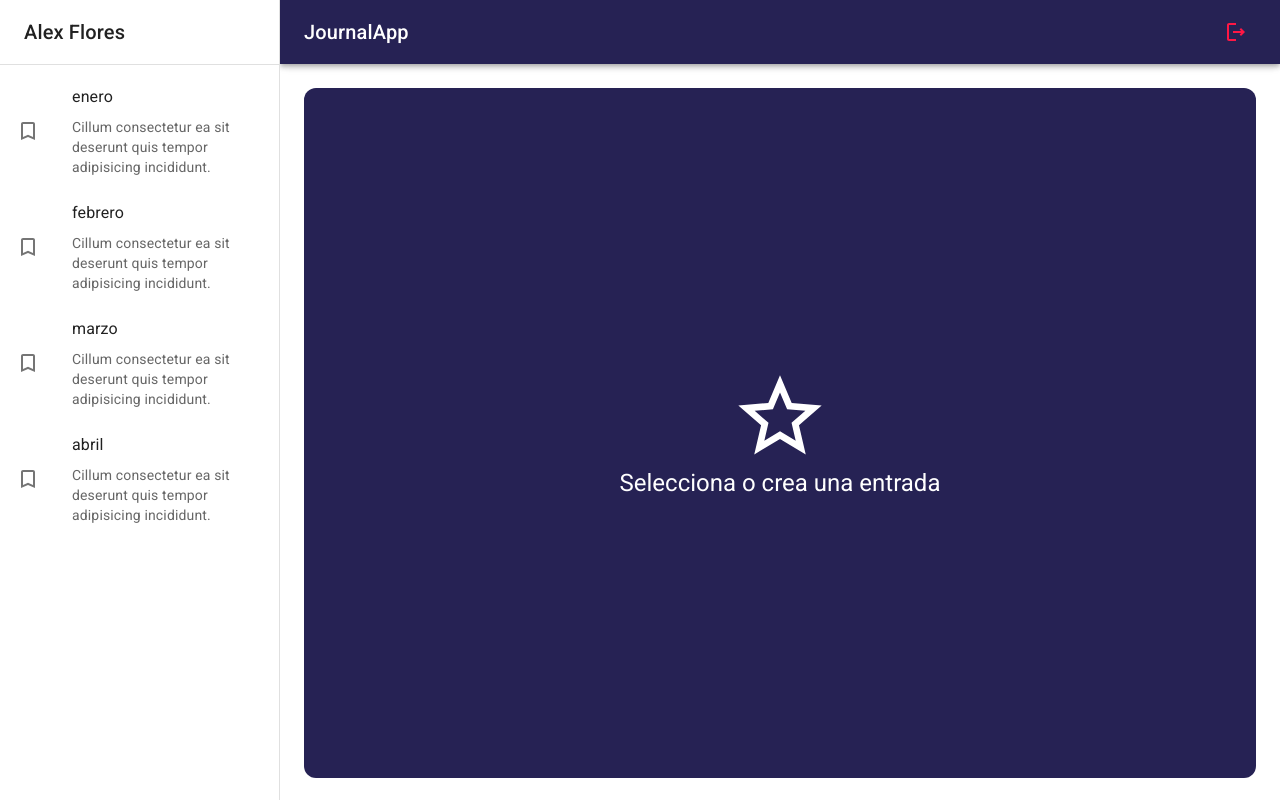
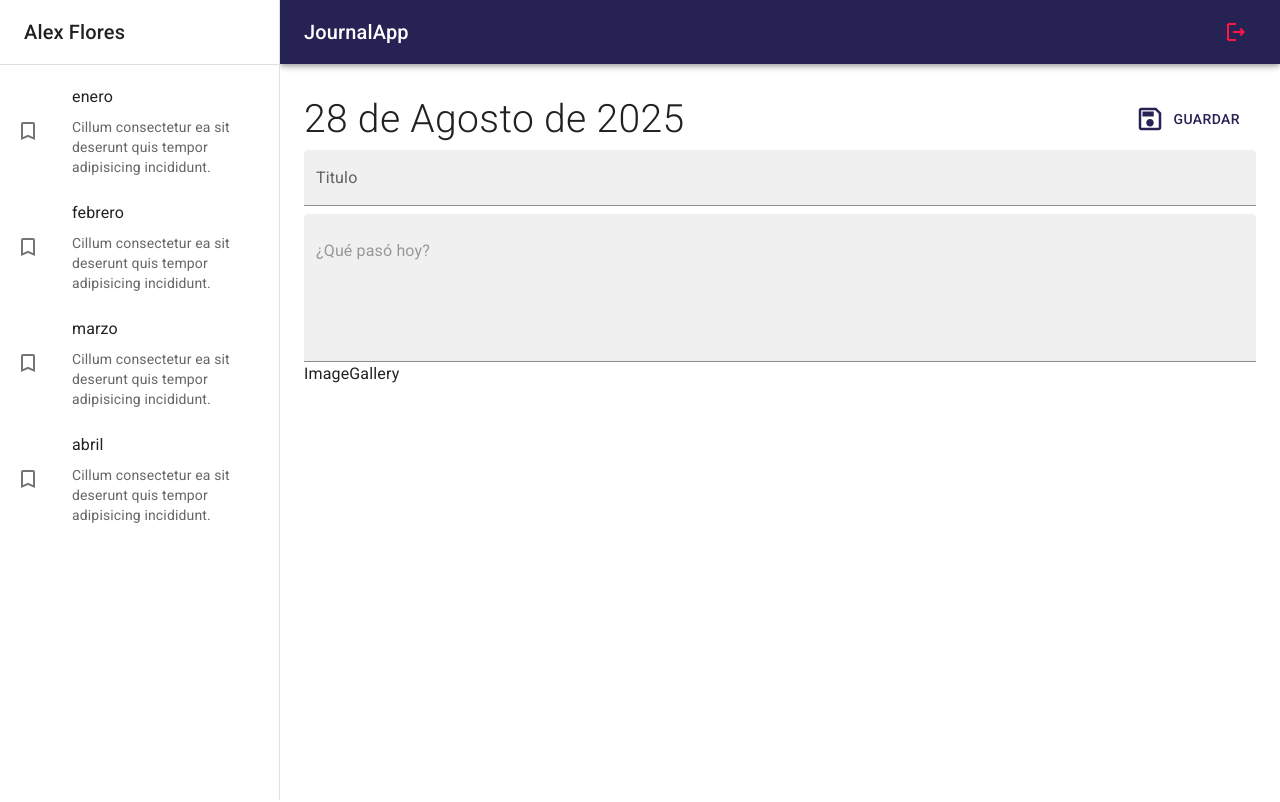
Before and after one commit to AlexisFlores17/Journal-app, a React (Vite) app: page / in a window 1280 px wide. Built offline with nearby package versions, Linux system fonts and the light colour scheme.

Commit message:
feat: :lipstick: NoteView
view for a note

```diff
--- /dev/null
+++ b/src/journal/components/ImageGallery.tsx
@@ -0,0 +1,7 @@
+
+
+export const ImageGallery = () => {
+  return (
+    <div>ImageGallery</div>
+  )
+}
--- a/src/journal/components/index.ts
+++ b/src/journal/components/index.ts
@@ -1,2 +1,3 @@
 export * from "./NavBar";
 export * from "./SideBar";
+export * from "./ImageGallery";
--- a/src/journal/pages/JournalPage.tsx
+++ b/src/journal/pages/JournalPage.tsx
@@ -2,13 +2,14 @@
 
 import { Toolbar } from "@mui/material"
 import { JournalLayout } from "../layout/JournalLayout"
-import { NothingSelectedView } from "../views"
+import { NoteView, NothingSelectedView } from "../views"
 
 export const JournalPage = () => {
   return (
     <JournalLayout>
       <Toolbar />
-        <NothingSelectedView />
+        {/* <NothingSelectedView /> */}
+        <NoteView />
     </JournalLayout>
   )
 }
--- /dev/null
+++ b/src/journal/views/NoteView.tsx
@@ -0,0 +1,49 @@
+import { SaveOutlined } from "@mui/icons-material";
+import { Button, Grid, TextField, Typography } from "@mui/material";
+import { ImageGallery } from "../components";
+
+export const NoteView = () => {
+  return (
+    <>
+      <Grid
+        container
+        direction="row"
+        justifyContent="space-between"
+        alignItems="center"
+        sx={{ mb: 1 }}
+      >
+        <Grid item>
+          <Typography fontSize={39} fontWeight="light">
+            28 de Agosto de 2025
+          </Typography>
+        </Grid>
+        <Grid item>
+          <Button color="primary" sx={{ p: 2 }}>
+            <SaveOutlined sx={{ fontSize: 30, mr: 1 }} />
+            Guardar
+          </Button>
+        </Grid>{" "}
+        <Grid container>
+          <TextField
+            type="text"
+            variant="filled"
+            fullWidth
+            placeholder="Ingrese un titulo"
+            label="Titulo"
+            sx={{ border: "none", mb: 1 }}
+          />
+          <TextField
+            type="text"
+            variant="filled"
+            fullWidth
+            multiline
+            placeholder="¿Qué pasó hoy?"
+            minRows={5}
+          />
+        </Grid>
+
+        <ImageGallery />
+      </Grid>
+    </>
+  );
+};
--- a/src/journal/views/index.ts
+++ b/src/journal/views/index.ts
@@ -1 +1,2 @@
 export * from "./NothingSelectedView"
+export * from "./NoteView"
```
